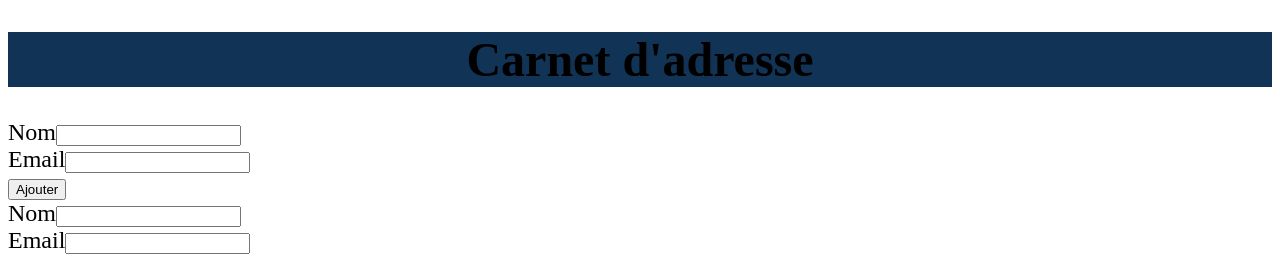
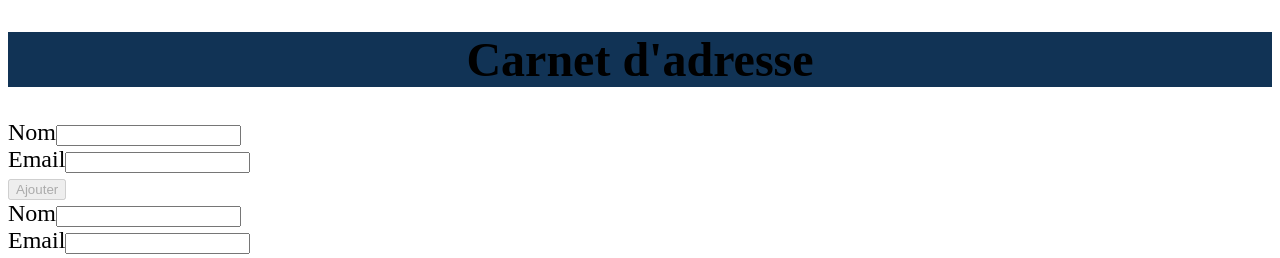
Before and after one commit to pbreteche/ng210208, an Angular app: page / in a window 1280 px wide. Shown: the top 258 px of the page. Built offline with nearby package versions, Linux system fonts and the light colour scheme.

Commit message:
finish reactive form

```diff
--- a/src/app/contact-reactive-form/contact-reactive-form.component.html
+++ b/src/app/contact-reactive-form/contact-reactive-form.component.html
@@ -16,5 +16,5 @@
         <label for="new-contact-email">Email</label>
         <input name="email" type="email" id="new-contact-email" formControlName="email">
     </div>
-    <button>Ajouter</button>
+    <button [disabled]="!createForm.valid">Ajouter</button>
 </form>
--- a/src/app/contact-reactive-form/contact-reactive-form.component.scss
+++ b/src/app/contact-reactive-form/contact-reactive-form.component.scss
@@ -0,0 +1,3 @@
+input.ng-invalid.ng-touched {
+    background-color: rgba($color: #f00, $alpha: 0.5);
+}
```
